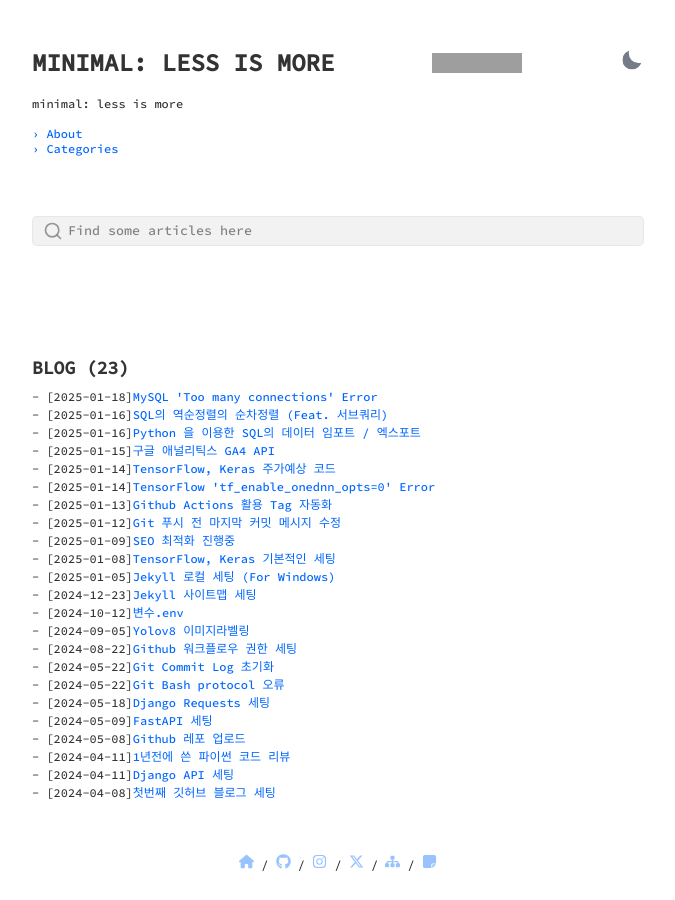
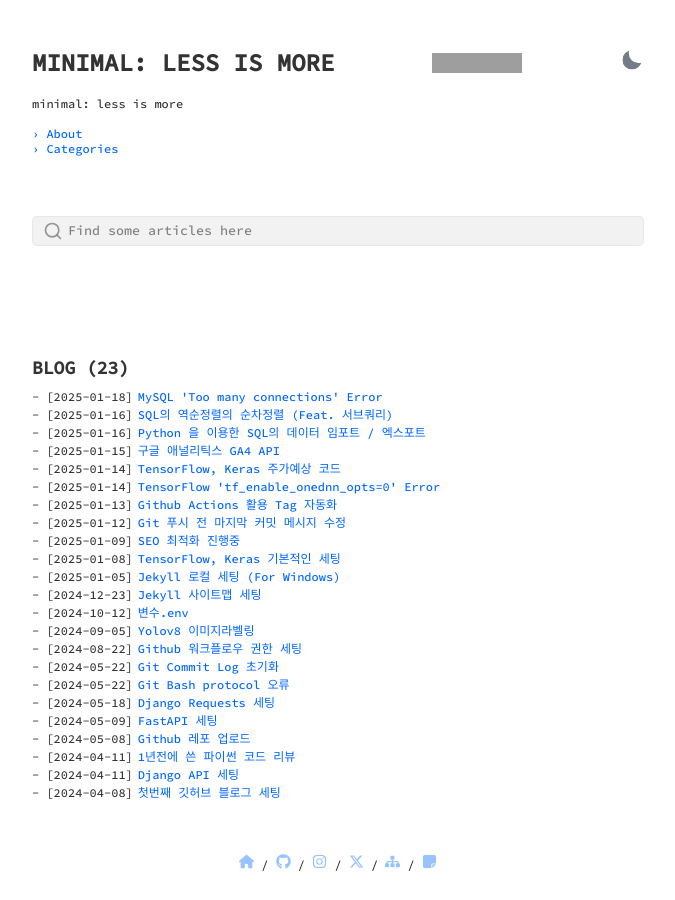
Before and after one commit to pozuhtuhv/pozuhtuhv.github.io, a Jekyll site: the page built from index.html, in a window 1280 px wide. Shown: the whole page, without its empty margins (302-977 px from the left). Built offline with Jekyll 4.4.1, drawn with Linux system fonts in a browser that asks for light colours; grey boxes are pictures that could not be loaded.

Commit message:
(edit) link_wrap

```diff
--- a/_sass/_main.scss
+++ b/_sass/_main.scss
@@ -343,21 +343,19 @@
 .posts ul li {
   display: flex;
   align-items: center; /* 텍스트와 내용 수직 정렬 */
+  white-space: nowrap;
   line-height: 1.5;
   overflow: hidden; /* 텍스트가 넘칠 때 숨기기 */
+  width: 100%;
 }
 
 .posts ul li a {
-  display: inline-block;  /* 블록 요소로 변경 */
+  display: inline-block;
   white-space: nowrap;    /* 줄바꿈 방지 */
   overflow: hidden;       /* 넘치는 텍스트 숨기기 */
   text-overflow: ellipsis; /* 넘치는 텍스트를 '...'으로 표시 */
-}
-
-@media (max-width: 768px) {
-  .posts ul li a {
-    max-width: 90%; /* 모바일 화면에서 링크의 최대 너비 조정 */
-  }
+  max-width: 100%; /* 부모 요소의 너비에 맞게 최대 너비 설정 */
+  margin-left: 5px; /* 텍스트와 링크 사이에 간격 추가 */
 }
 
 time {
```
